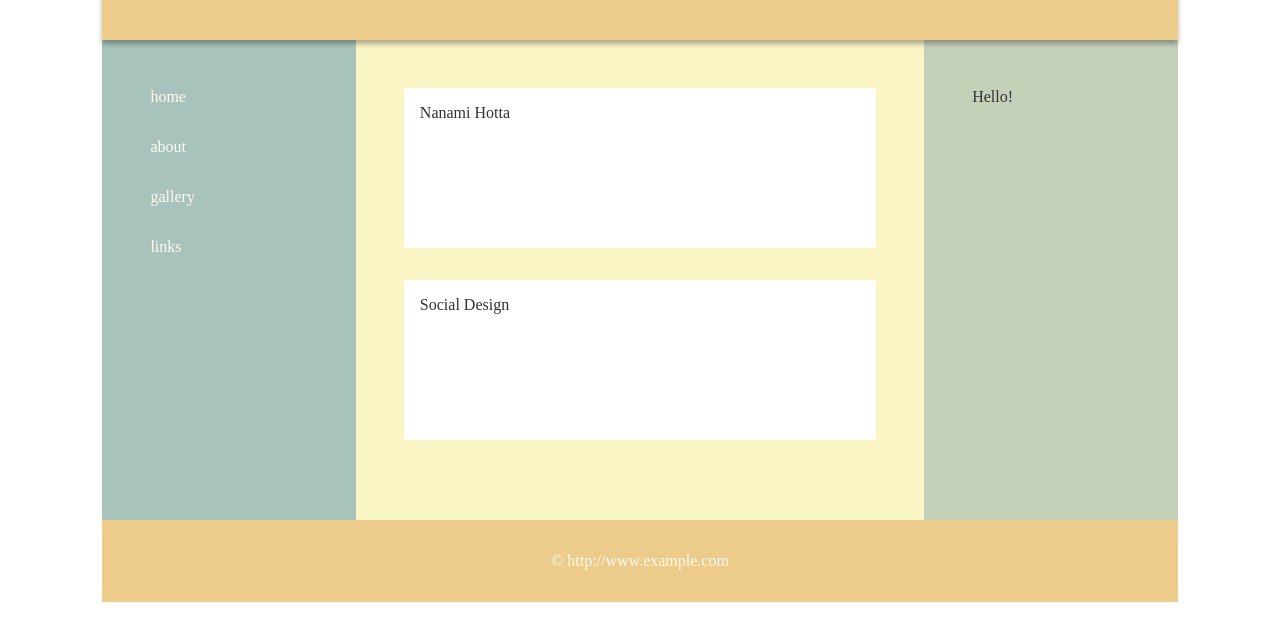
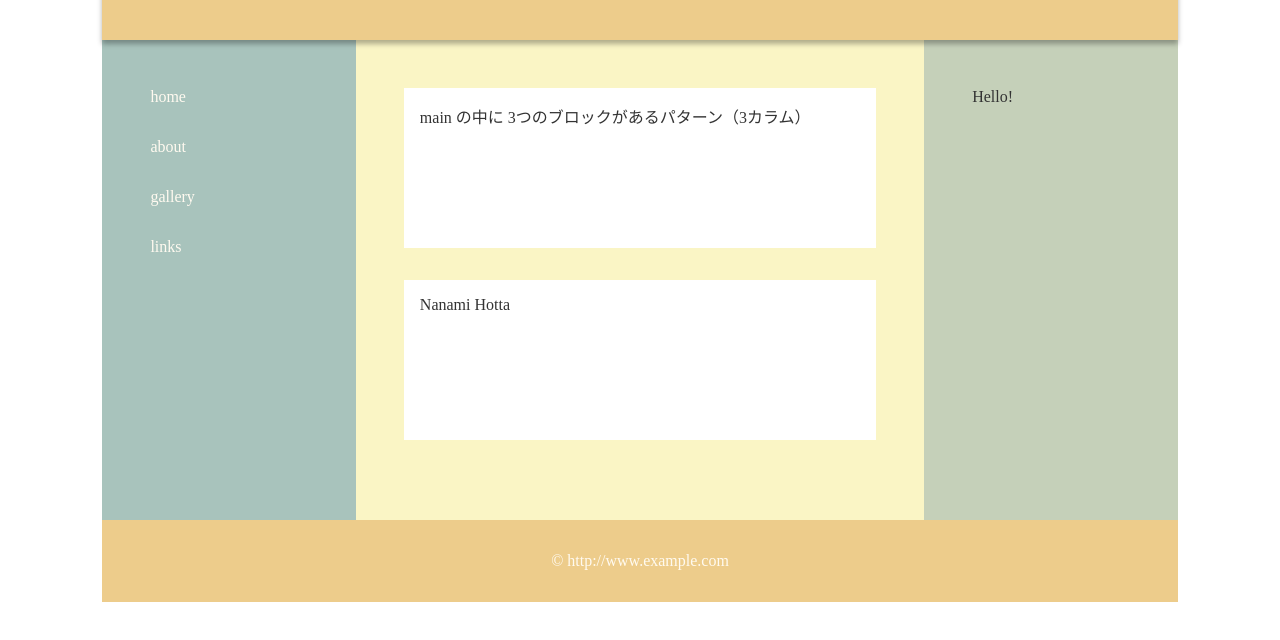
Before and after one commit to Nanami-Hotta/css_sample_07, a plain HTML site: page index.html in a window 1280 px wide. Shown: the part 88-728 px from the top of the page. Drawn offline with Linux system fonts and the light colour scheme.

Commit message:
Update index.html

```diff
--- a/index.html
+++ b/index.html
@@ -28,11 +28,11 @@
       <section>
 
         <article>
-          Nanami Hotta
+          main の中に 3つのブロックがあるパターン（3カラム）
         </article>
 
         <article>
-          Social Design
+          Nanami Hotta
         </article>
 
       </section>
```
